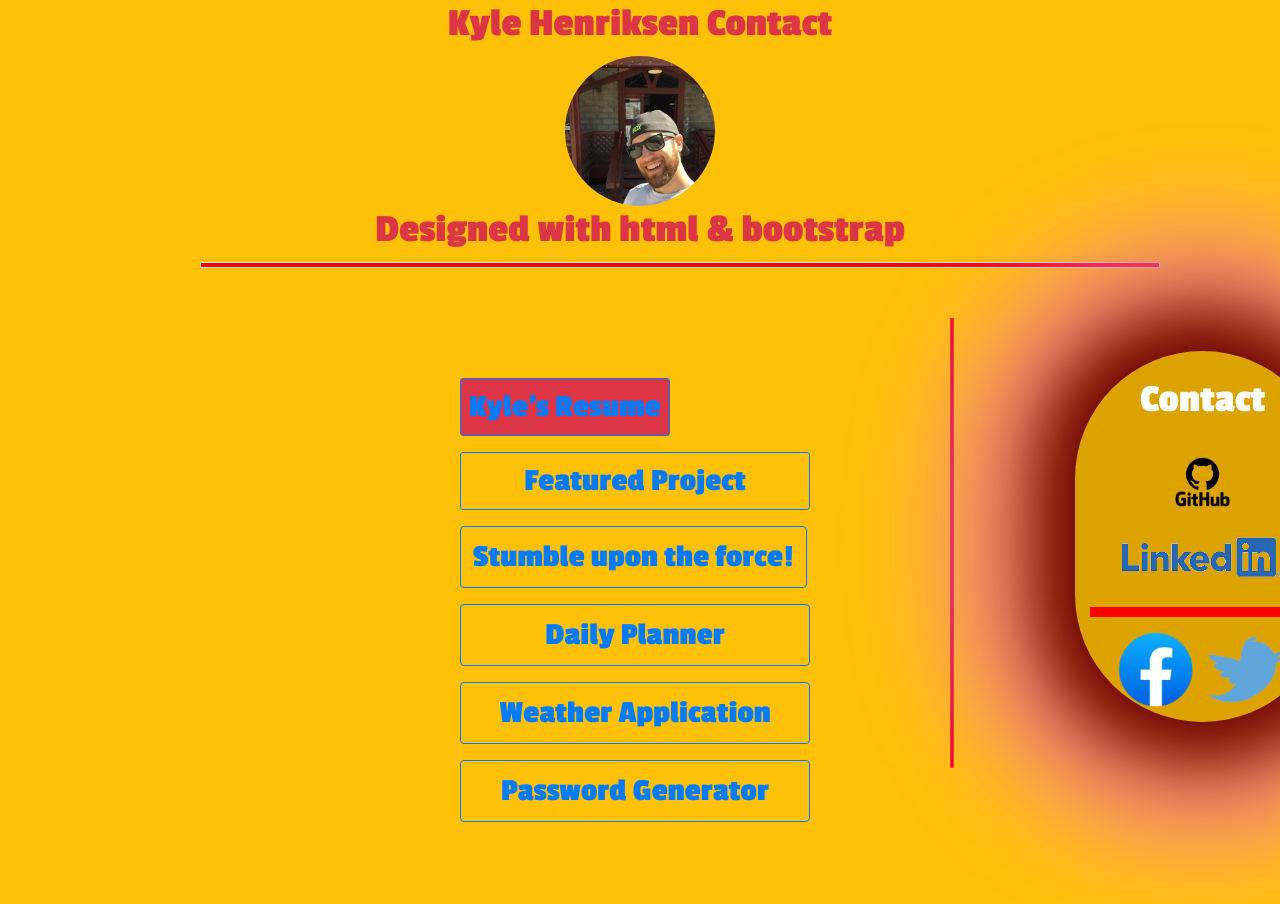
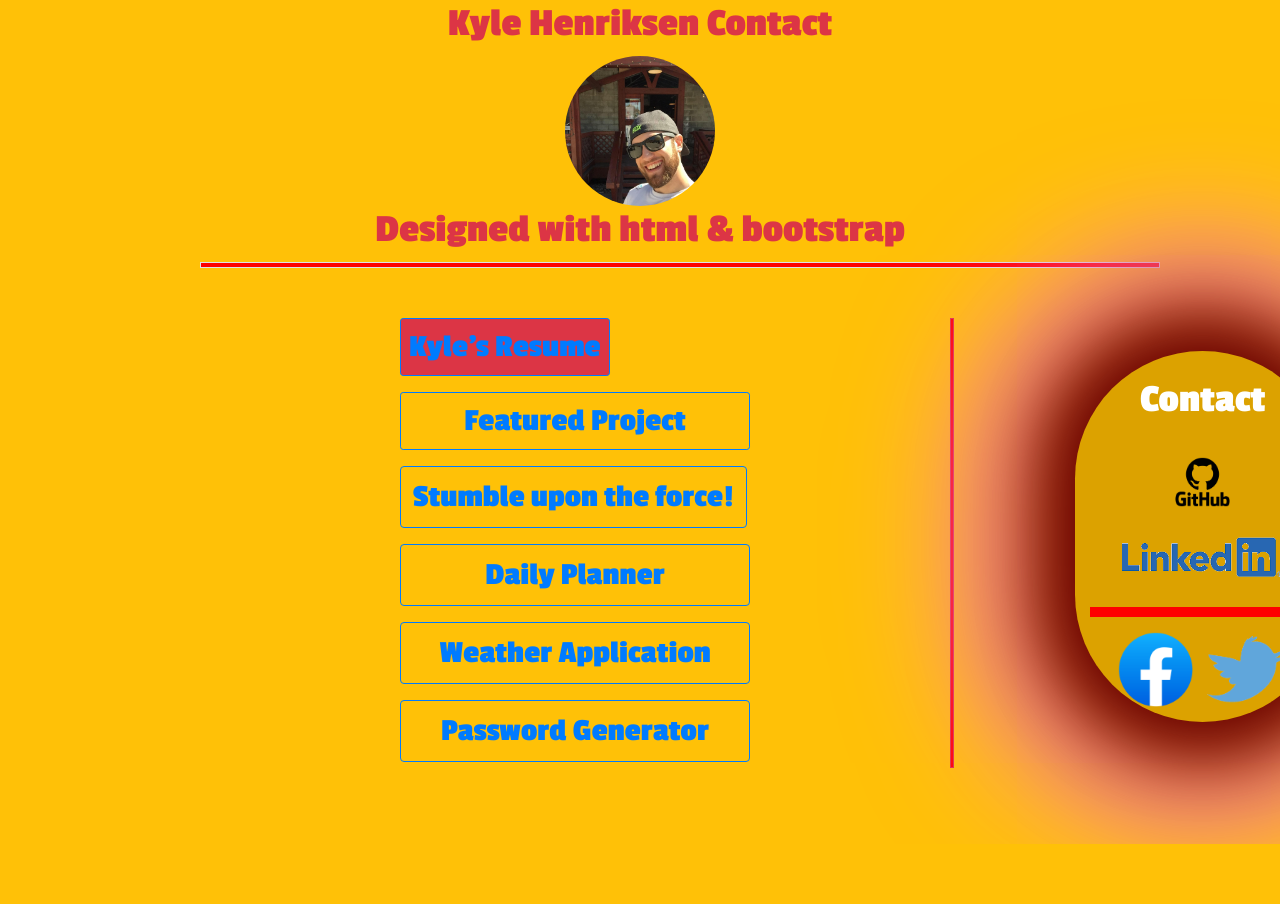
Before and after one commit to starbjornx/official_portfolio, a website: page index.html in a window 1280 px wide. Shown: the top 904 px of the page. After the commit the page ends 844 px from the top, so only its background shows below. Drawn offline with nearby package versions, Linux system fonts and the light colour scheme.

Commit message:
index update style

```diff
--- a/index.html
+++ b/index.html
@@ -89,7 +89,7 @@
 
 
         </div>
-        <div class="col-sm" style="position: absolute;width: 50%; margin: 60px; padding: 50px;font-family: Passion One;"">
+        <div class="col-sm" style="position: absolute;width: 50%;padding: 50px;font-family: Passion One;"">
 
 
             <ul class="list-inline">
```
